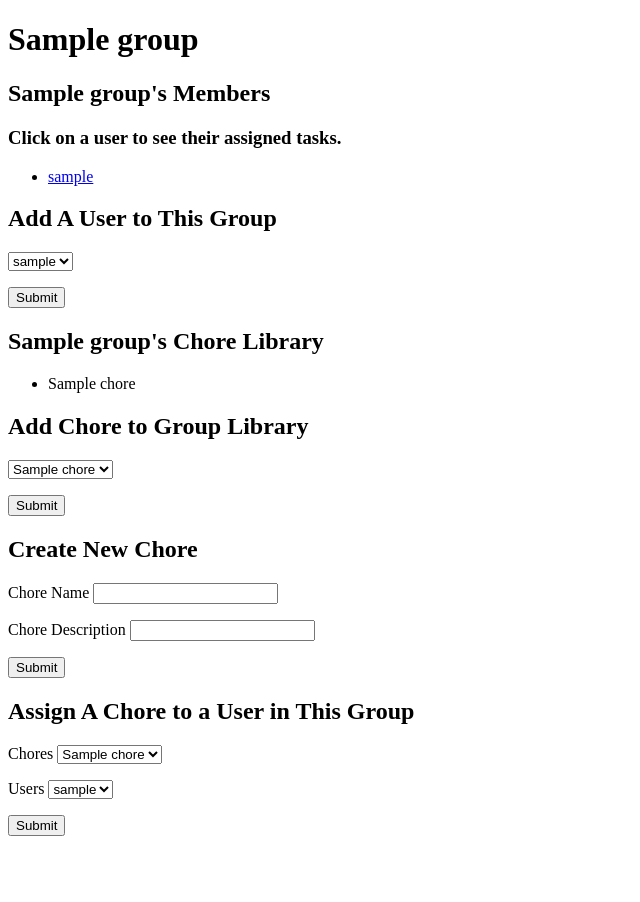
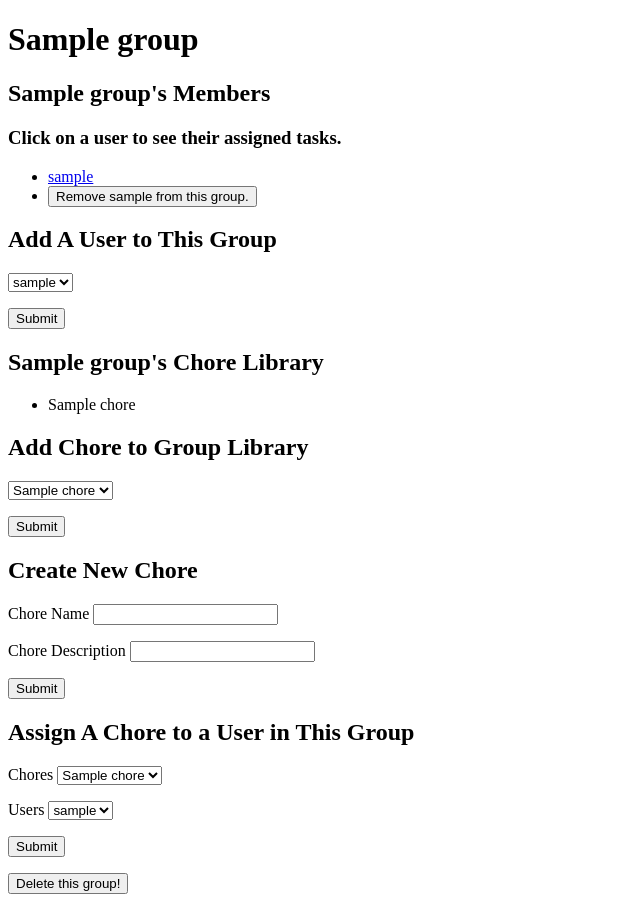
Before and after one commit to adashe/tasklist, a Flask app: page /groups/1 in a window 1280 px wide. Shown: the whole page, without its empty margins (0-640 px from the left). Before the commit the page ends 836 px from the top, so only its background shows below. Run offline with Flask 2, Linux system fonts and the light colour scheme; tables that the repository leaves empty hold one stand-in row (values such as "Sample post").

Commit message:
Working on delete group functionality

```diff
--- a/crud.py
+++ b/crud.py
@@ -49,12 +49,6 @@ def get_group_by_id(group_id):
     return Group.query.get(group_id)
 
 
-def get_group_user(group_id, user_id):
-    """Return a group user."""
-
-    return Group.query.filter_by(group_id=group_id, user_id=user_id).first()
-
-
 def add_user_to_group(group_id, user_id):
     """Add a user to a group."""
 
@@ -65,6 +59,12 @@ def get_users_by_group(group_id):
     """Return all users in a group."""
 
     return GroupUser.query.filter_by(group_id=group_id).all()
+
+
+def get_group_user(group_id, user_id):
+    """Return a group user."""
+
+    return GroupUser.query.filter_by(group_id=group_id, user_id=user_id).first()
 
 
 def add_chore_to_group(group_id, chore_id):
@@ -150,6 +150,12 @@ def get_assignments_by_user_id(user_id):
     return Assignment.query.filter(Assignment.user_id == user_id).all()
 
 
+def get_assignments_by_group_id(group_id):
+    """Return all chores assigned in a group."""
+
+    return Assignment.query.filter(Assignment.group_id == group_id).all()
+
+
 def toggle_complete(assignment_id):
     """Mark an assignment complete."""
 
@@ -164,7 +170,6 @@ def toggle_complete(assignment_id):
     return assignment
 
 
-
 if __name__ == '__main__':
     from server import app
     connect_to_db(app)
--- a/server.py
+++ b/server.py
@@ -221,8 +221,42 @@ def delete_assignment():
     db.session.delete(assignment)
     db.session.commit()
 
+    flash("You have deleted an assignment!")
+
     return redirect(f'/users/{ user_id }')
 
+
+@app.route("/delete-group-user", methods=["POST"])
+def delete_group_user():
+
+    user_id = request.form['user_id']
+    group_id = request.form['group_id']
+
+    group_user = crud.get_group_user(group_id, user_id)
+
+    db.session.delete(group_user)
+    db.session.commit()
+
+    flash("You have removed a user from this group!")
+
+    return redirect(f'/groups/{ group_id }')
+
+
+@app.route("/delete-group", methods=["POST"])
+def delete_group():
+
+    group_id = request.form['group_id']
+
+    group = crud.get_group_by_id(group_id)
+    group_users = crud.get_users_by_group(group_id)
+    group_chores = crud.get_chores_by_group(group_id)
+
+    db.session.delete(group)
+    db.session.commit
+
+    flash("You have deleted a group!")
+
+    return redirect("/")
 
 
 if __name__ == '__main__':
--- a/templates/group_profile.html
+++ b/templates/group_profile.html
@@ -14,6 +14,18 @@
     <a href="/users/{{ group_user.user.user_id }}">
       {{ group_user.user.username }}
     </a>
+  </li>
+  <li>
+    <form action="/delete-group-user" method="POST">
+
+      <input type="hidden" name="user_id" value="{{ group_user.user.user_id }}">
+      <input type="hidden" name="group_id" value="{{ group_user.group.group_id }}">
+
+      <button type="submit">
+        Remove {{ group_user.user.username }} from this group.
+      </button>
+
+    </form>
   </li>
   {% endfor %}
 </ul>
@@ -108,4 +120,14 @@
   </p>
 </form>
 
+<form action="/delete-group" method="POST">
+
+  <input type="hidden" name="group_id" value="{{ group_id }}">
+
+  <button type="submit">
+    Delete this group!
+  </button>
+
+</form>
+
 {% endblock %}
```
